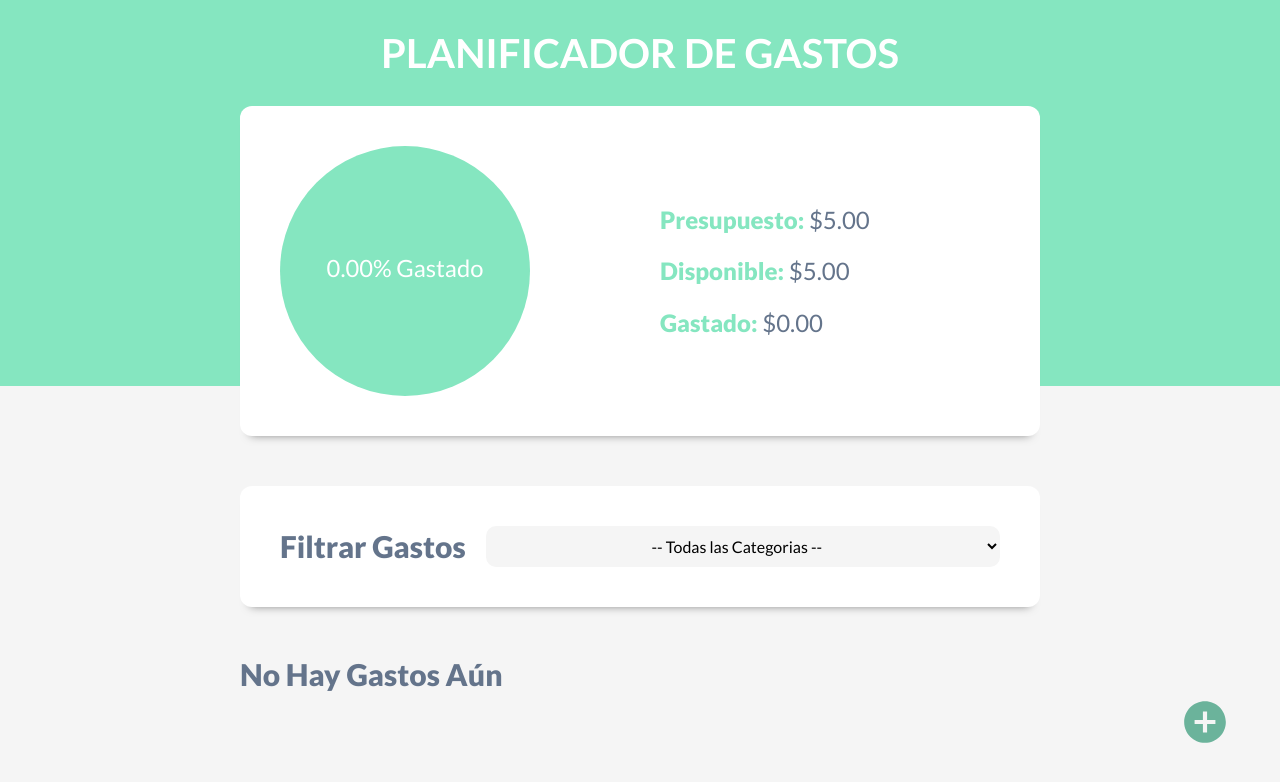
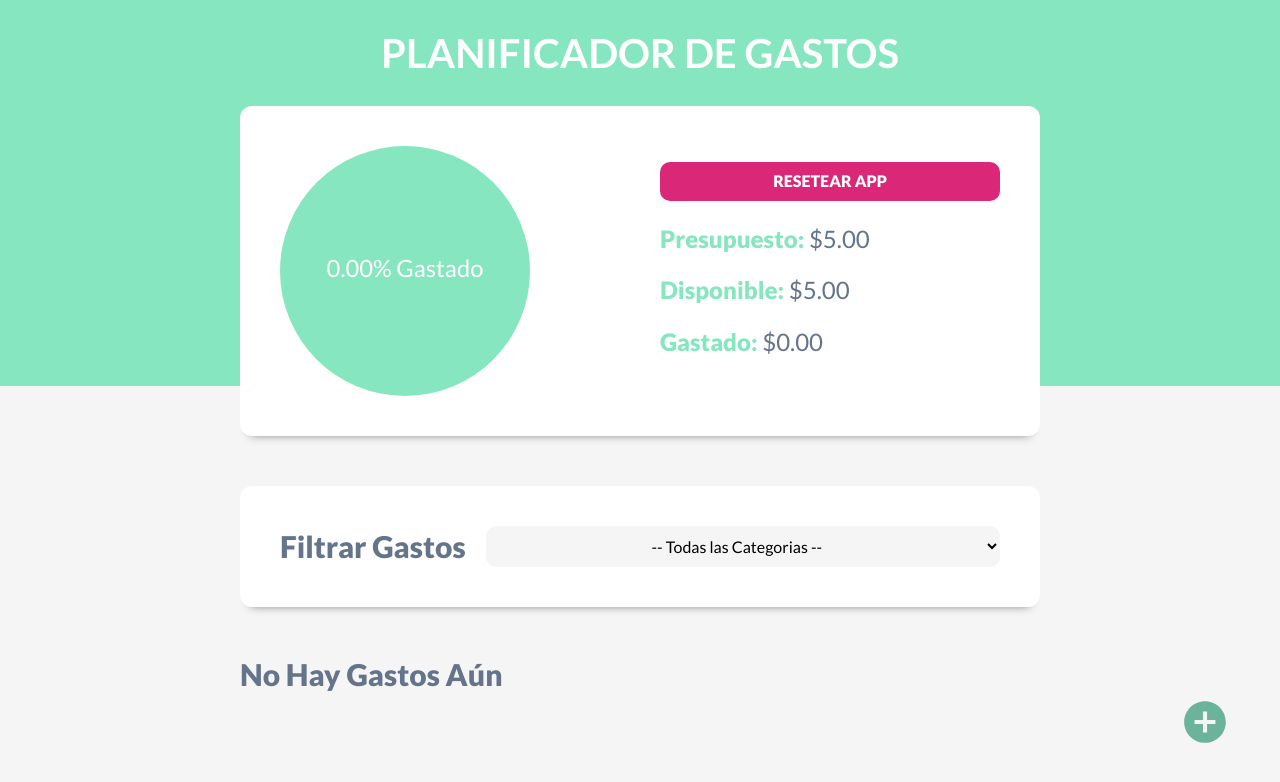
Before and after one commit to slizer98/control-gastos, a React (Vite) app: page / in a window 1280 px wide. Both pictures are taken after typing "5" into the empty fields and a click on the input "Añadir". Shown: the top 782 px of the page. Built offline with nearby package versions, Linux system fonts and the light colour scheme.

Commit message:
agregando boton para resear los gastos | proyecto finalizado

```diff
--- a/src/App.jsx
+++ b/src/App.jsx
@@ -122,6 +122,7 @@ function App() {
         isValidPresupuesto={isValidPresupuesto}
         setIsValidPresupuesto={setIsValidPresupuesto}
         gastos={gastos}
+        setGastos={setGastos}
         />
       {isValidPresupuesto && (
         <>
--- a/src/components/ControlPresupuesto.jsx
+++ b/src/components/ControlPresupuesto.jsx
@@ -1,8 +1,15 @@
 import { useState ,useEffect } from "react"
 import {CircularProgressbar, buildStyles} from "react-circular-progressbar"
 import "react-circular-progressbar/dist/styles.css"
+import Swal from "sweetalert2"
 
-const ControlPresupuesto = ({presupuesto, gastos}) => {
+const ControlPresupuesto = ({
+  presupuesto,
+  gastos,
+  setGastos,
+  setPresupuesto,
+  setIsValidPresupuesto
+  }) => {
 
   const [porcentaje, setPorcentaje] = useState(0)
   const [disponible, setDisponible] = useState(0)
@@ -26,6 +33,26 @@ const ControlPresupuesto = ({presupuesto, gastos}) => {
     return cantidad.toLocaleString('en-US',
     {style: 'currency', currency: 'USD'})
   }
+
+  const handleResetApp = () => {
+    Swal.fire({
+      title: '¿Estás seguro?',
+      text: "No podrás revertir esta acción",
+      icon: 'warning',
+      showCancelButton: true,
+      confirmButtonColor: '#3085d6',
+      cancelButtonColor: '#d33',
+      confirmButtonText: 'Si, resetear',
+      cancelButtonText: 'Cancelar'
+    }).then((result) => {
+      if (result.isConfirmed) {
+        setPresupuesto('')
+        setGastos([])
+        setIsValidPresupuesto(false)
+      }
+    })
+  }
+
    return (
     <div className="contenedor-presupuesto contenedor sombra dos-columnas">
       <div>
@@ -46,6 +73,9 @@ const ControlPresupuesto = ({presupuesto, gastos}) => {
       </div>
 
       <div className="contenido-presupuesto">
+        <button className="reset-app" type="button" onClick={handleResetApp}>
+          Resetear App
+        </button>
         <p>
             <span>Presupuesto: </span>{formatearCantidad(presupuesto)}
         </p>
--- a/src/components/Header.jsx
+++ b/src/components/Header.jsx
@@ -6,7 +6,8 @@ const Header = ({
   setPresupuesto,
   isValidPresupuesto,
   setIsValidPresupuesto,
-  gastos
+  gastos,
+  setGastos
   }) => {
   return (
     <header>
@@ -15,6 +16,9 @@ const Header = ({
         <ControlPresupuesto
           presupuesto={presupuesto}
           gastos={gastos}
+          setGastos={setGastos}
+          setPresupuesto={setPresupuesto}
+          setIsValidPresupuesto={setIsValidPresupuesto}
         />
       ) : (
         <NuevoPresupuesto
```
